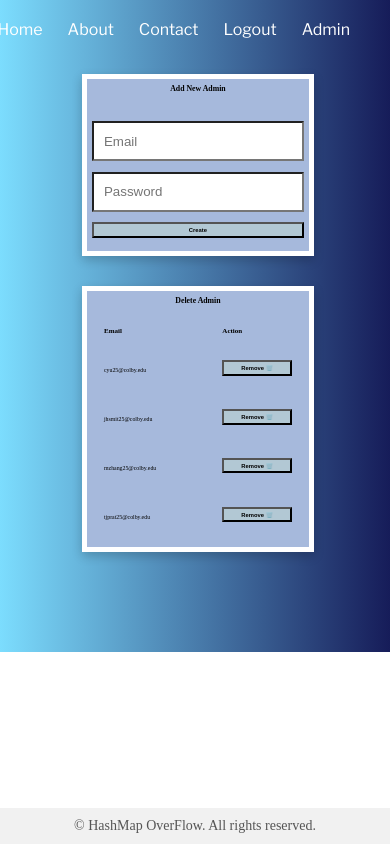
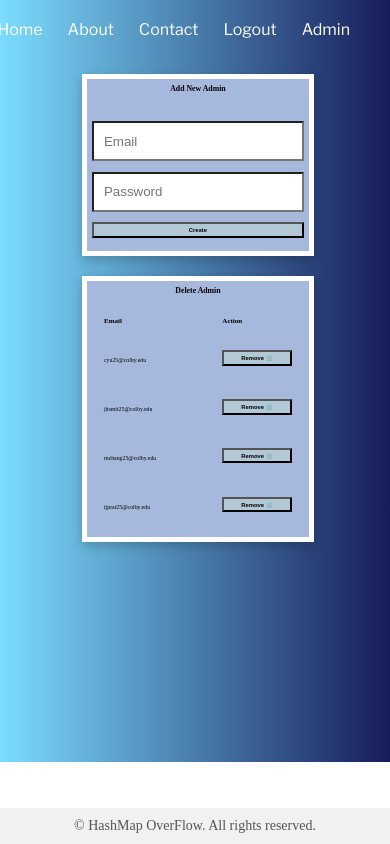
Before and after one commit to mzhang9622/Mailroom-Flask-App, a Flask app: page /admin in a window 390 px wide. Run offline with Flask 3, Linux system fonts and the light colour scheme; a user stored in the database is signed in.

Commit message:
fixed background for admin page

```diff
--- a/website/static/style.css
+++ b/website/static/style.css
@@ -35,9 +35,6 @@ body{
     box-sizing: border-box;
 }
 
-body.admin{
-    display: flex;
-}
 
 
 .top-bar{
@@ -312,12 +309,15 @@ body.admin{
 
 /*Beginning of login methods*/
 
-#login-background, #settings-background {
+#login-background, #settings-background{
     width: 100%;
     min-height: 100%;
     background: linear-gradient(to right, rgb(124,221,254),rgb(22,28,89));
 }
 
+#settings-background{
+    padding-bottom: 120px;
+}
 
 .login-block-container, .about-block-conainter {
     width: 100vw;
@@ -694,7 +694,7 @@ th {
     }
 
     .delete-border-container{
-        margin-top: -20px;
+        margin-top: -30px;
         margin-left: 6px;
     }
   }
--- a/website/templates/admin.html
+++ b/website/templates/admin.html
@@ -23,7 +23,7 @@
         </script>
     </head>
 
-    <body class = "admin">
+    <body>
         <div id="settings-background">
 
             <div class="top-bar">
```
